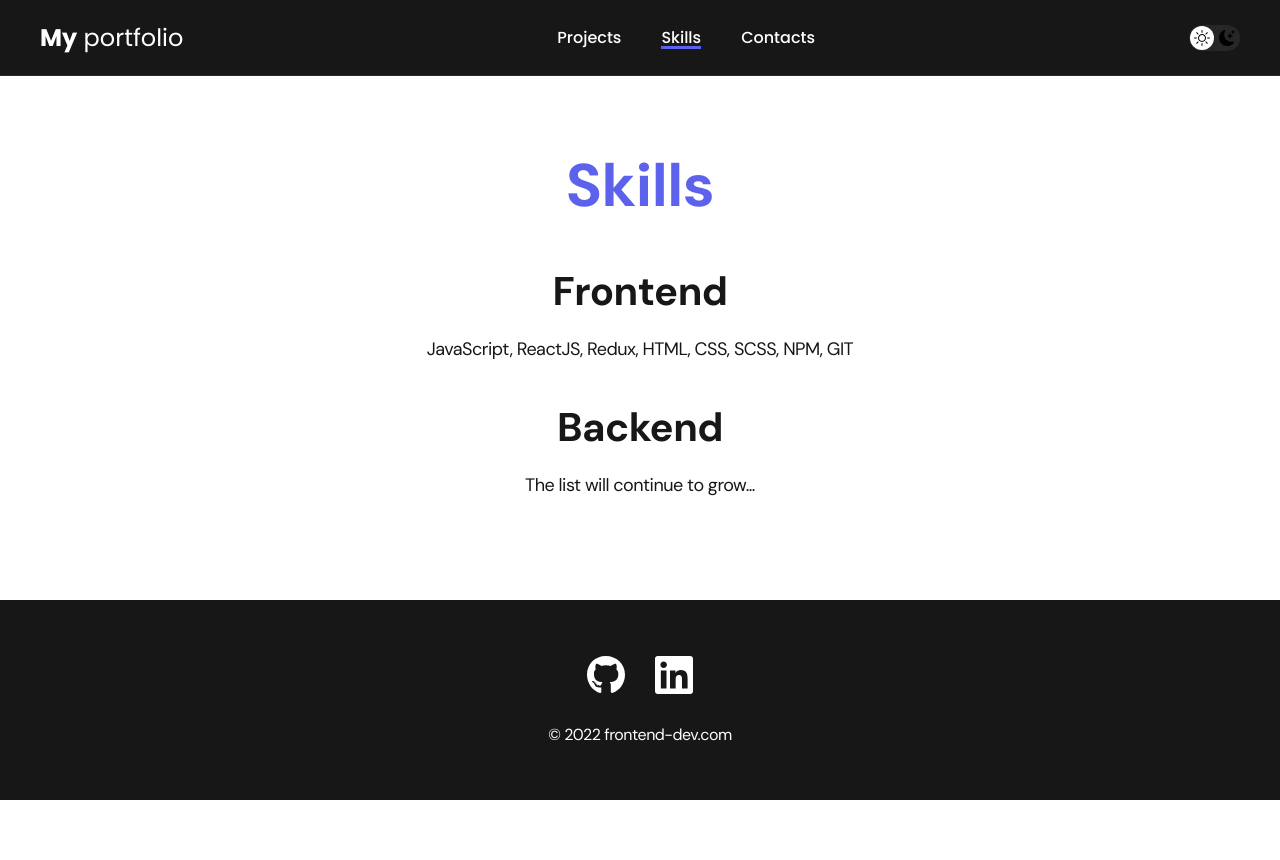
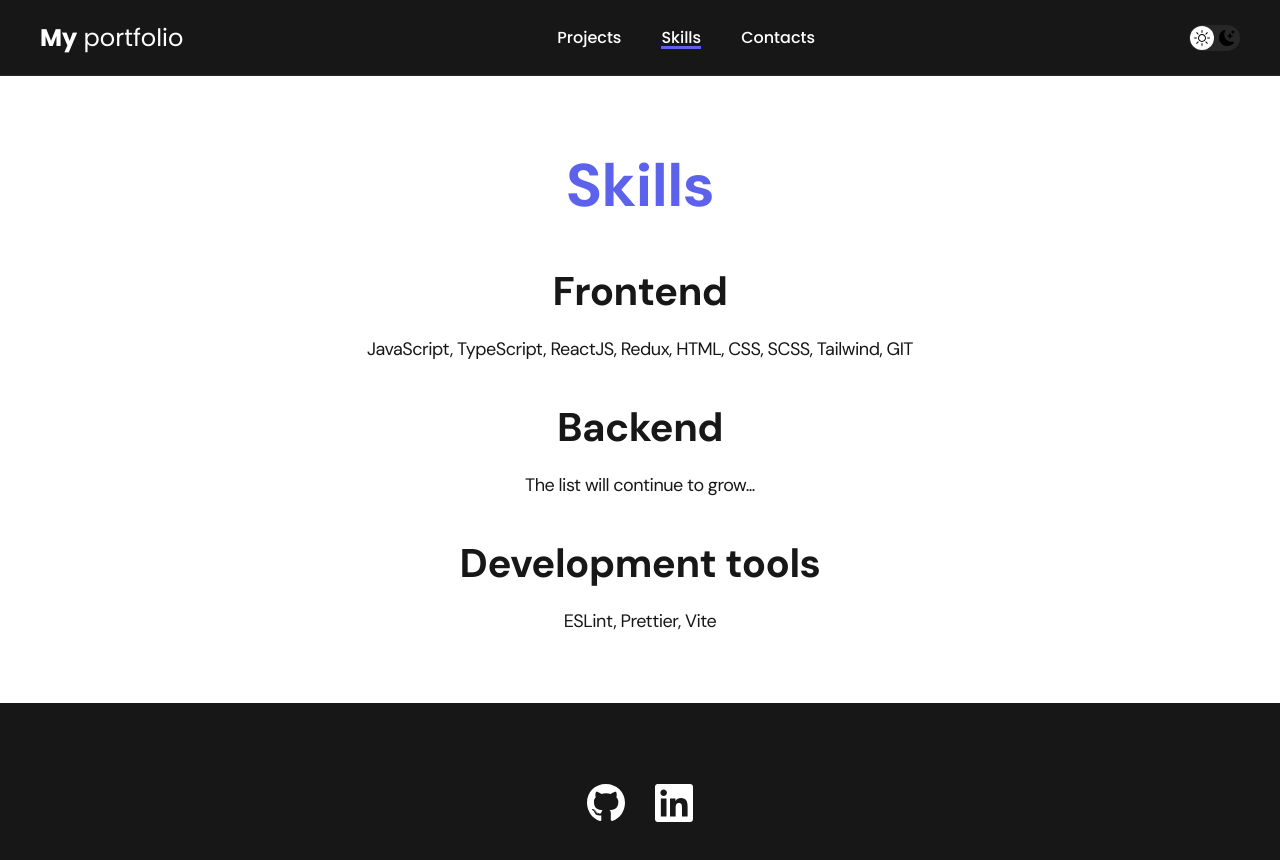
Before and after one commit to MadNake/DemoPortfolio, a React (Vite) app: page /skills in a window 1280 px wide. Shown: the top 860 px of the page. Before the commit the page ends 800 px from the top, so only its background shows below. Built offline with nearby package versions, Linux system fonts and the light colour scheme.

Commit message:
new documents

```diff
--- a/index.html
+++ b/index.html
@@ -2,7 +2,7 @@
 <html lang="en">
   <head>
     <meta charset="UTF-8" />
-    <link rel="icon" type="image/svg+xml" href="/vite.svg" />
+    <link rel="icon" type="image/svg+xml" href="/home.png" />
     <meta name="viewport" content="width=device-width, initial-scale=1.0" />
     <title>Usalko Portfolio</title>
 
--- a/src/components/Footer/Footer.jsx
+++ b/src/components/Footer/Footer.jsx
@@ -10,7 +10,6 @@ const Footer = () => {
 				<li className={s.social__item}><a target="blank" href="https://github.com/MadNake"><img src="/./DemoPortfolio/gitHub.svg" alt="gitHub" /></a></li>
 				<li className={s.social__item}><a target="blank" href="https://www.linkedin.com/in/maksym-usalko-215342243/"><img src="/./DemoPortfolio/linkedIn.svg" alt="linkedIn" /></a></li>
 			</ul>
-			<p className={s.footer__text}>© 2022 frontend-dev.com</p>
 		</footer>
 	)
 }
--- a/src/components/Skills/Skills.jsx
+++ b/src/components/Skills/Skills.jsx
@@ -7,11 +7,15 @@ const Skills = () => {
 				<h2 className={s.title}>Skills</h2>
 				<div className={s.skill__wrapper}>
 					<h3 className={s.subtitle}>Frontend</h3>
-					<p className={s.text}>JavaScript, ReactJS, Redux, HTML, CSS, SCSS, NPM, GIT</p>
+					<p className={s.text}>JavaScript, TypeScript, ReactJS, Redux, HTML, CSS, SCSS, Tailwind, GIT</p>
 				</div>
 				<div className={s.skill__wrapper}>
 					<h3 className={s.subtitle}>Backend</h3>
 					<p className={s.text}>The list will continue to grow...</p>
+				</div>
+				<div className={s.skill__wrapper}>
+					<h3 className={s.subtitle}>Development tools</h3>
+					<p className={s.text}>ESLint, Prettier, Vite</p>
 				</div>
 			</div>
 		</section>
```
Also changed, not shown: public/home.png (added), 1 other file (tests, documents, lock files or other folders).
